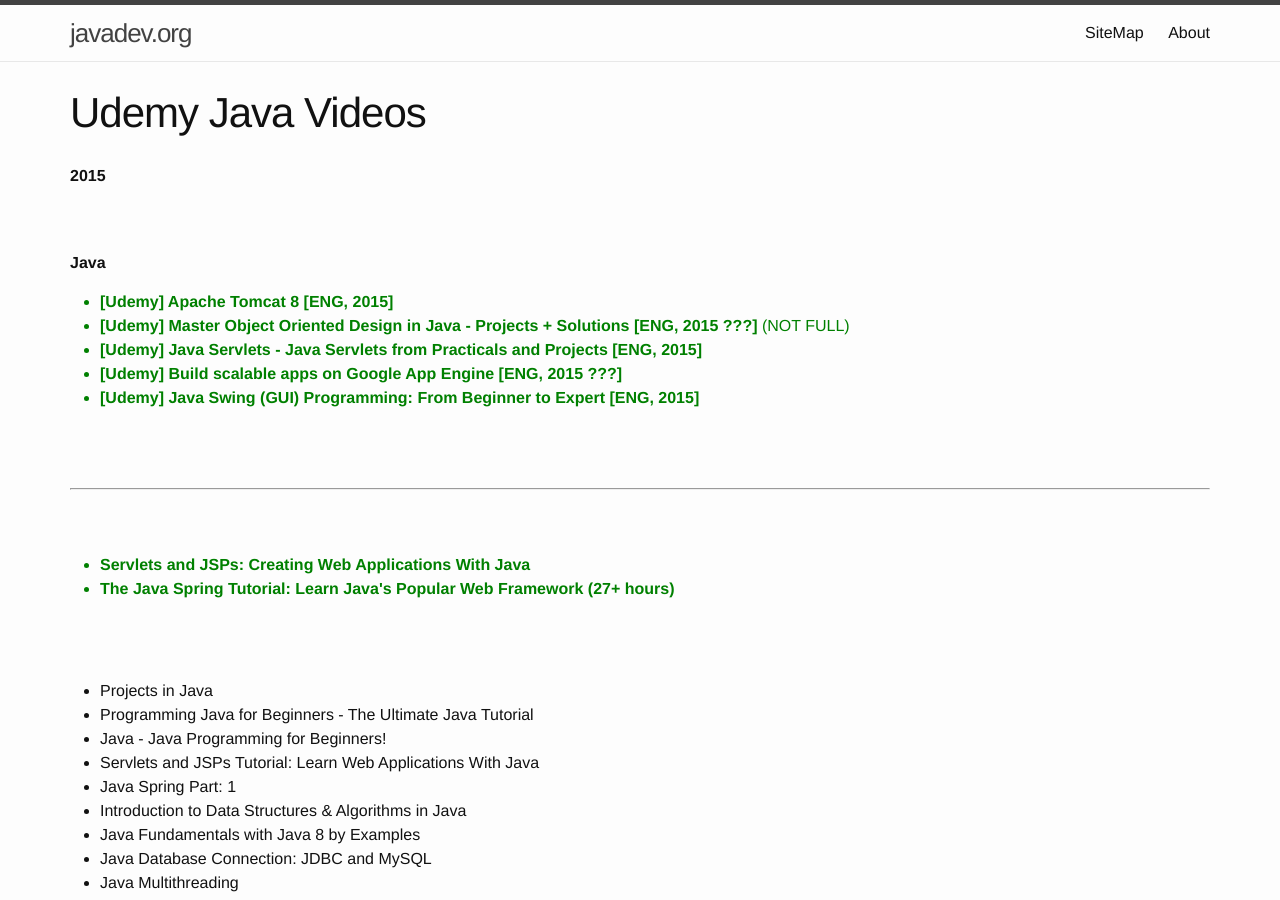
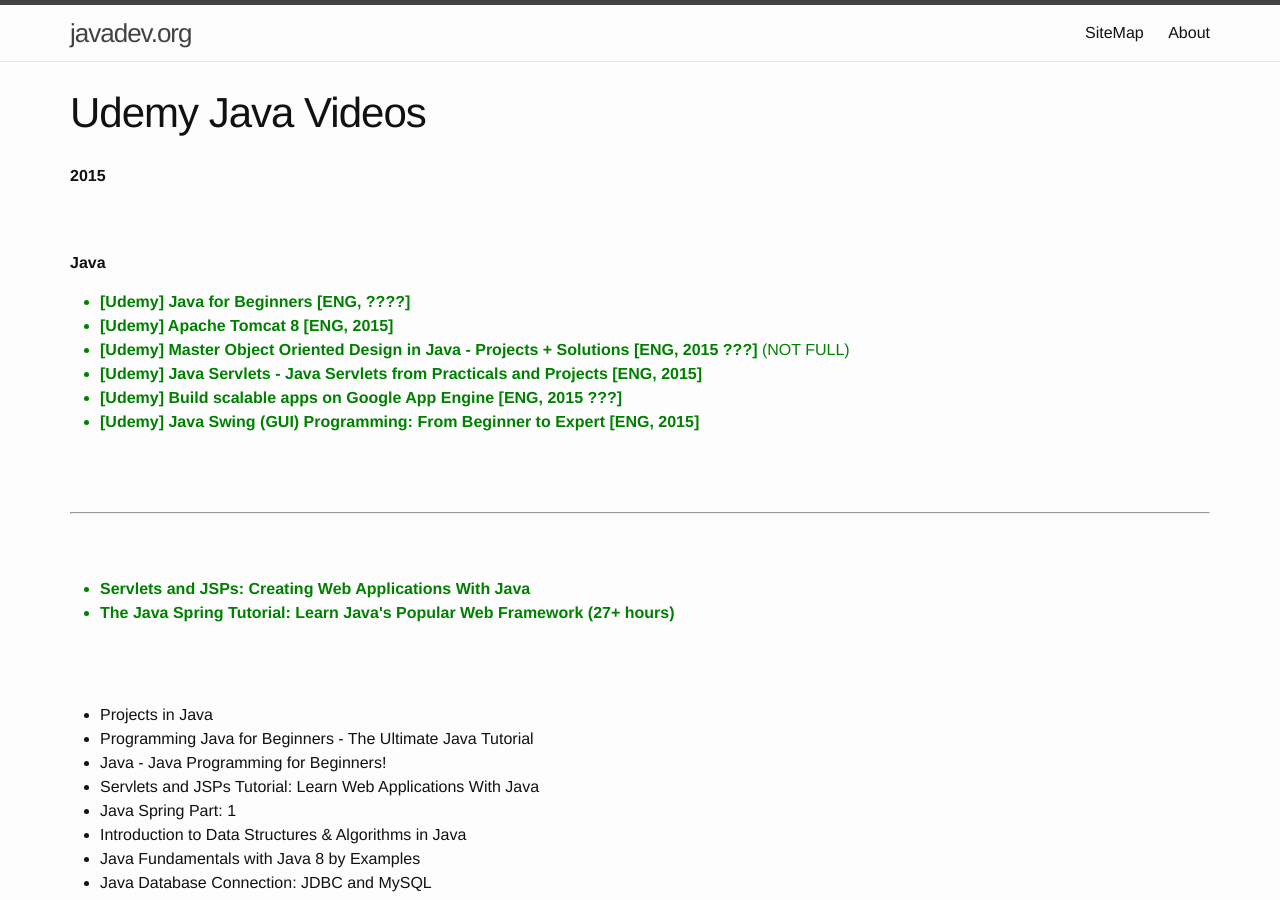
Before and after one commit to webmakaka/javadev.org, a Jekyll site: the page built from website/library/collections/video/paid/udemy.md, in a window 1280 px wide and 900 px high. Built offline with Jekyll 4.4.1, drawn with Linux system fonts in a browser that asks for light colours.

Commit message:
Update udemy.md

```diff
--- a/website/library/collections/video/paid/udemy.md
+++ b/website/library/collections/video/paid/udemy.md
@@ -10,7 +10,7 @@
 <strong>Java</strong>
 
 <ul>
-
+<li style="color:green"><strong>[Udemy] Java for Beginners [ENG, ????] </strong></li>
 <li style="color:green"><strong>[Udemy] Apache Tomcat 8 [ENG, 2015] </strong></li>
 
 <li style="color:green"><strong>[Udemy] Master Object Oriented Design in Java - Projects + Solutions [ENG, 2015 ???] </strong> (NOT FULL)</li>
```
